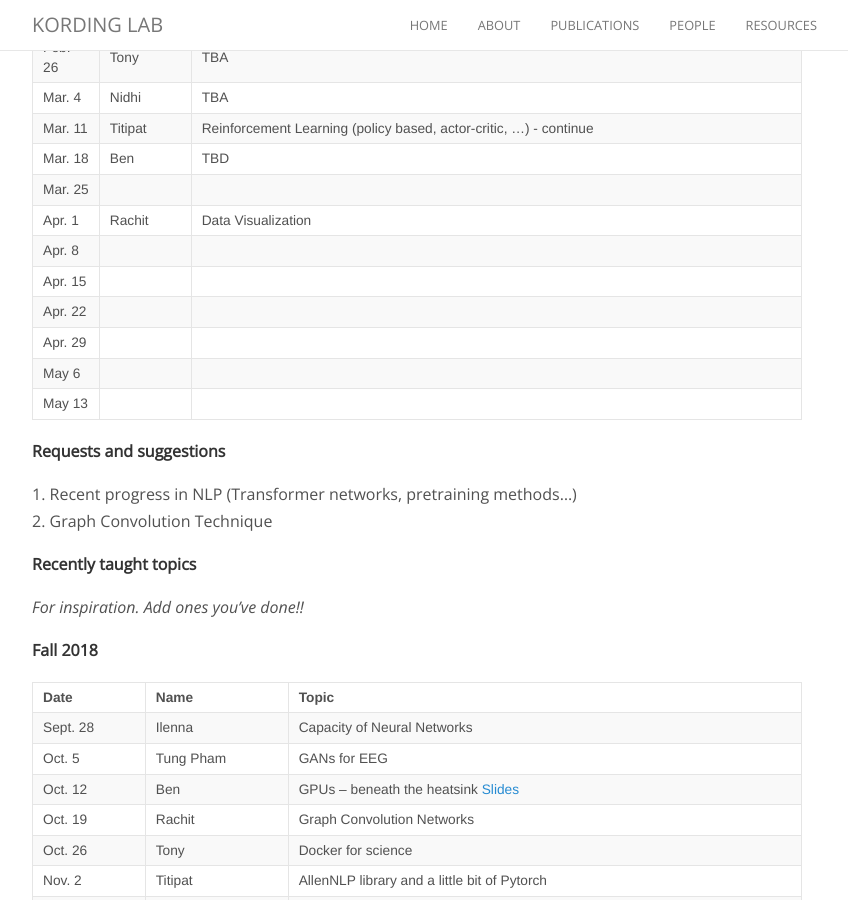
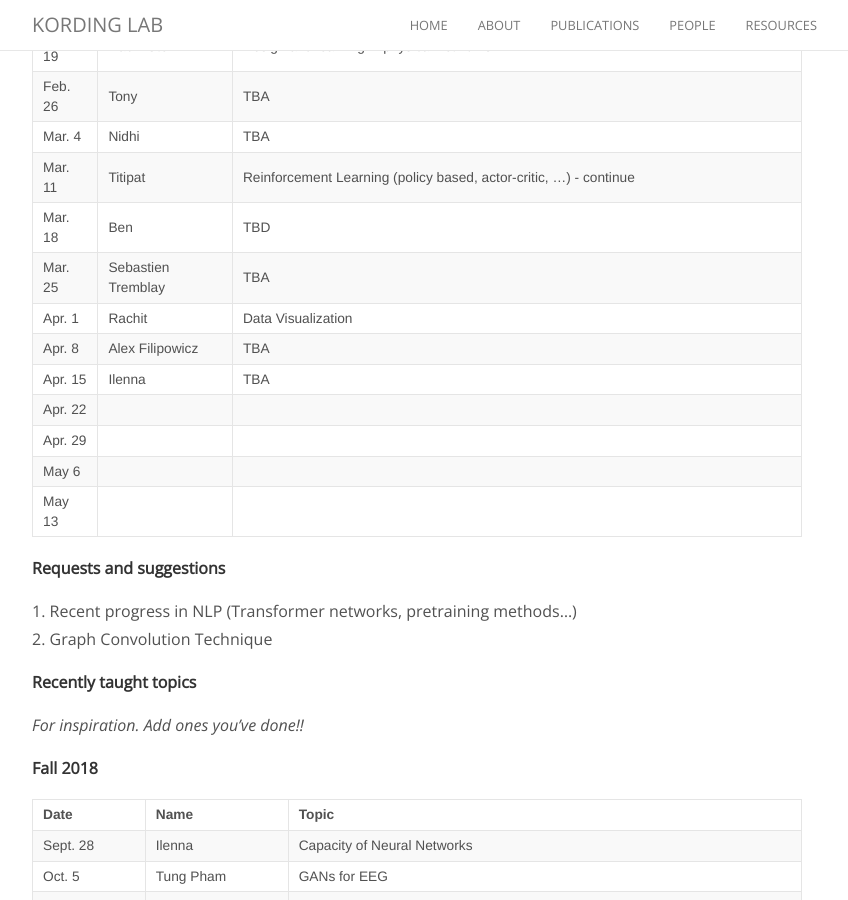
Before and after one commit to KordingLab/KordingLab.github.io, a Jekyll site: the page built from _posts/2018-08-29-upcoming-lab-teaching.md, in a window 1280 px wide and 900 px high, scrolled down 732 px. Shown: the whole window, without its empty margins (223-1071 px from the left). Built offline with Jekyll 4.4.1, drawn with Linux system fonts in a browser that asks for light colours; nearby versions of some CDN libraries; comment, search, counter and statistics services are not loaded.

Commit message:
Update 2018-08-29-upcoming-lab-teaching.md

```diff
--- a/_posts/2018-08-29-upcoming-lab-teaching.md
+++ b/_posts/2018-08-29-upcoming-lab-teaching.md
@@ -28,10 +28,10 @@ Get on the listserve for announcements: https://groups.google.com/forum/#!forum/
 | Mar. 4 | Nidhi | TBA |
 | Mar. 11 | Titipat | Reinforcement Learning (policy based, actor-critic, ...) - continue |
 | Mar. 18 | Ben | TBD |
-| Mar. 25 | | |
+| Mar. 25 | Sebastien Tremblay | TBA |
 | Apr. 1 |Rachit | Data Visualization|
-| Apr. 8 | | |
-| Apr. 15 | | |
+| Apr. 8 | Alex Filipowicz | TBA |
+| Apr. 15 | Ilenna | TBA |
 | Apr. 22 | | |
 | Apr. 29 | | |
 | May 6 | | |
```
